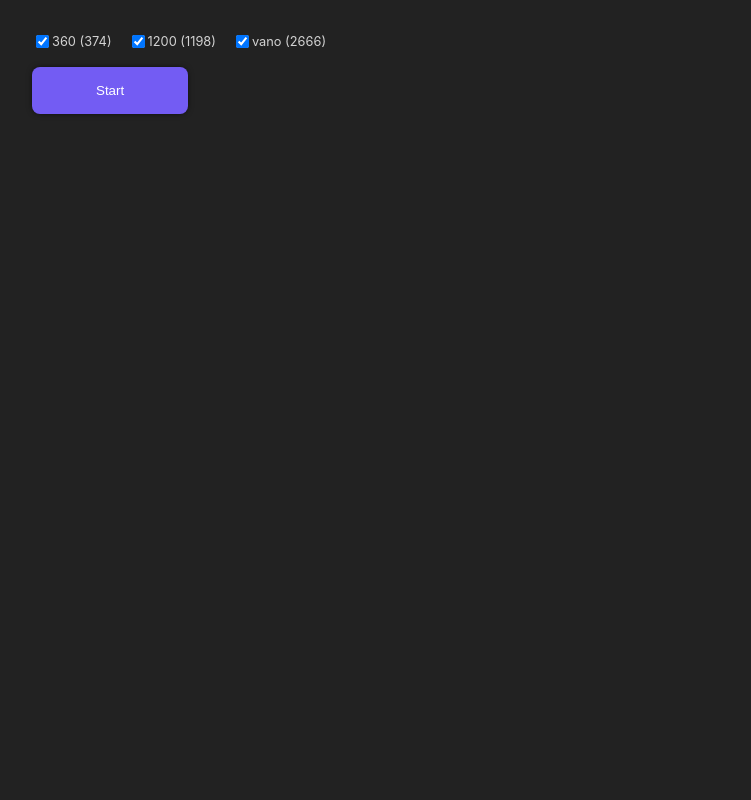
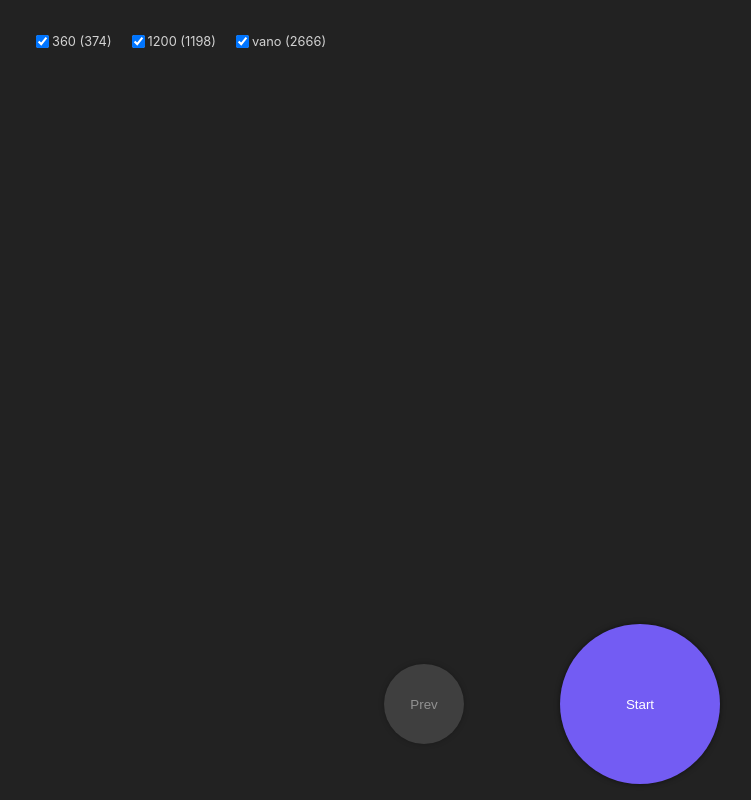
Before and after one commit to vvaannoo/english-trainer, a React (Create React App) app: page / in a window 1280 px wide. Shown: the whole page, without its empty margins (0-751 px from the left). Built offline with nearby package versions, Linux system fonts and the light colour scheme; the HTML template or start-up script is replaced by a standard one.

Commit message:
add history & back button

```diff
--- a/src/App.js
+++ b/src/App.js
@@ -8,8 +8,9 @@ function App() {
   const [filtered, setFiltered] = useState({});
   const [sources, setSources] = useState({});
   const [selectedSources, setSelectedSources] = useState([]);
-  const [current, setCurrent] = useState(null);
+  const [currentIndex, setCurrentIndex] = useState(-1);
   const [shown, setShown] = useState(false);
+  const [history, setHistory] = useState([]);
 
   const extractSources = useCallback((data) => {
     const sources = {};
@@ -71,7 +72,7 @@ function App() {
   }
 
   const next = () => {
-    if (!shown && current) {
+    if (!shown && history.length) {
       setShown(true);
       return;
     }
@@ -79,8 +80,13 @@ function App() {
     const size = keys.length;
     const index = Math.floor(Math.random() * size);
     const geo = keys[index];
-    setCurrent(filtered[geo]);
+    // setCurrent(filtered[geo]);
+    setHistory((prev) => [...prev, filtered[geo]]);
+    setCurrentIndex((prev) => prev + 1);
     setShown(false);
+  };
+  const prev = () => {
+    setCurrentIndex((prev) => Math.max(0, prev - 1));
   };
 
   const sourceChangeHandler = (event) => {
@@ -91,6 +97,8 @@ function App() {
       setSelectedSources(selectedSources.filter(s => s !== source));
     }
   };
+
+  const current = history[currentIndex];
 
   return (
       <div style={{padding: '2rem'}}>
@@ -105,12 +113,7 @@ function App() {
               </label>
           ))}
         </div>
-        <button className="main-btn"
-                onClick={next}>
-          {
-            !current ? 'Start' : shown ? 'Next' : 'Show'
-          }
-        </button>
+
         {current && (
             <div>
               <h2>
@@ -132,6 +135,21 @@ function App() {
               }
             </div>
         )}
+
+        <div className="btn-group">
+          <button className="back-btn"
+                  disabled={currentIndex < 1}
+                  onClick={prev}>
+            Prev
+          </button>
+          <button className="main-btn"
+                  onClick={next}>
+            {
+              !current ? 'Start' : shown ? 'Next' : 'Show'
+            }
+          </button>
+          <button className="placeholder-btn"></button>
+        </div>
       </div>
   );
 }
--- a/src/index.css
+++ b/src/index.css
@@ -11,6 +11,14 @@ body {
 
 * {
     box-sizing: border-box;
+}
+
+h1, h2, h3, h4, h5, h6 {
+    font-weight: normal;
+}
+
+ul {
+    padding-left: 1rem;
 }
 
 code {
@@ -27,7 +35,7 @@ button {
 }
 
 button:focus {
-    outline: 3px solid #5e49c5;
+    outline: 4px solid #5e49c5;
 }
 
 button:hover {
@@ -43,27 +51,40 @@ hr {
     border: 1px solid #444;
 }
 
-.main-btn {
-    margin-top: 1rem;
-    padding: 1rem 4rem;
-    margin-bottom: 1rem;
+.btn-group {
+    display: flex;
+    align-items: center;
+    justify-content: space-around;
+    position: fixed;
+    bottom: 0;
+    left: 0;
+    right: 0;
+    margin: auto;
+    padding: 1rem;
+    width: 100%;
+    max-width: 40rem;
 }
 
-@media (max-width: 768px) {
-    .main-btn {
-        height: 10rem;
-        width: 10rem;
-        position: fixed;
-        bottom: 0;
-        left: 0;
-        right: 0;
-        margin: 3rem auto;
-        border-radius: 50%;
-    }
+.back-btn, .placeholder-btn {
+    border-radius: 50%;
+    height: 5rem;
+    width: 5rem;
+    opacity: 0.5;
+    background: #5d5d5d;
+}
+
+.placeholder-btn {
+    visibility: hidden;
+}
+
+.main-btn {
+    height: 10rem;
+    width: 10rem;
+    border-radius: 50%;
 }
 
 .sources {
-    display:flex;
+    display: flex;
 }
 
 .source-checkbox {
```
